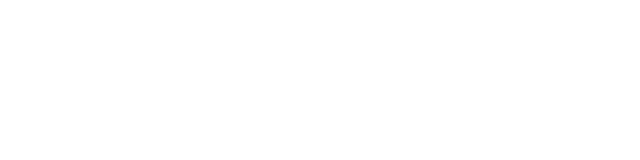
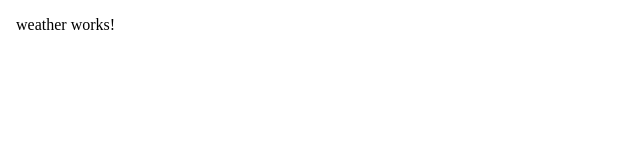
Before and after one commit to GaisericDev/weatherapp, an Angular app: page / in a window 1280 px wide. Shown: the top 160 px of the page, without its empty margins (0-640 px from the left). Built offline with nearby package versions, Linux system fonts and the light colour scheme.

Commit message:
add weathercomponent

```diff
--- a/src/app/app.component.html
+++ b/src/app/app.component.html
@@ -9,7 +9,7 @@
 </head>
 
 <body>
-
+  <app-weather></app-weather>
 </body>
 
 </html>
--- a/src/app/app.module.ts
+++ b/src/app/app.module.ts
@@ -3,10 +3,12 @@
 
 import { AppRoutingModule } from './app-routing.module';
 import { AppComponent } from './app.component';
+import { WeatherComponent } from './weather/weather.component';
 
 @NgModule({
   declarations: [
-    AppComponent
+    AppComponent,
+    WeatherComponent
   ],
   imports: [
     BrowserModule,
--- /dev/null
+++ b/src/app/weather/weather.component.html
@@ -0,0 +1 @@
+<p>weather works!</p>
--- /dev/null
+++ b/src/app/weather/weather.component.ts
@@ -0,0 +1,15 @@
+import { Component, OnInit } from '@angular/core';
+
+@Component({
+  selector: 'app-weather',
+  templateUrl: './weather.component.html',
+  styleUrls: ['./weather.component.sass']
+})
+export class WeatherComponent implements OnInit {
+
+  constructor() { }
+
+  ngOnInit(): void {
+  }
+
+}
```
Also changed, not shown: src/app/weather/weather.component.sass (added), 1 other file (tests, documents, lock files or other folders).
